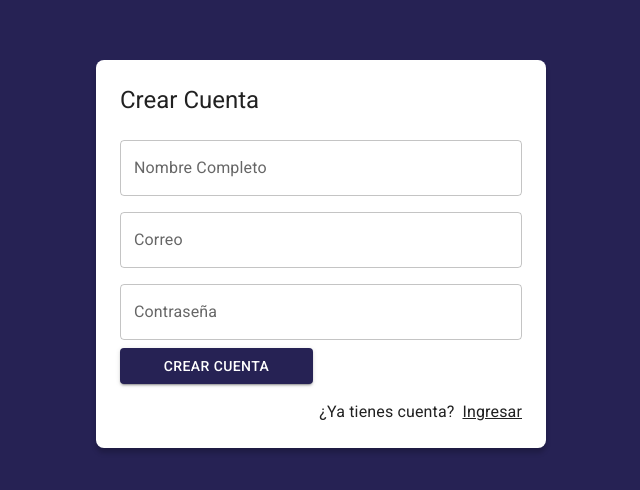
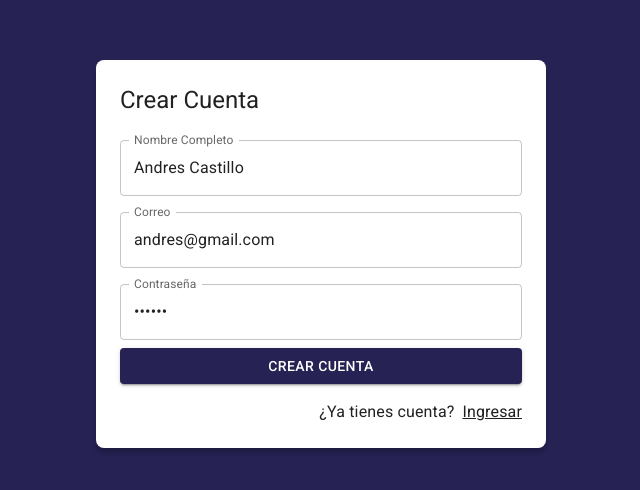
Before and after one commit to Arevelo27/journal-app, a React (Vite) app: page /auth/register in a window 1280 px wide. Shown: the part 146-636 px from the top of the page, without its empty margins (319-959 px from the left). Built offline with nearby package versions, Linux system fonts and the light colour scheme.

Commit message:
Formulario de registro de usuarios

```diff
--- a/src/auth/pages/RegisterPage.jsx
+++ b/src/auth/pages/RegisterPage.jsx
@@ -1,11 +1,26 @@
 import { Link as RouterLink } from 'react-router-dom'
 import { Button, Grid2, Link, TextField, Typography } from '@mui/material'
 import { AuthLayout } from '../layout/AuthLayout'
+import { useForm } from '../../hook';
 
 export const RegisterPage = () => {
+
+  const formData = {
+    email: 'andres@gmail.com',
+    password: '123456',
+    displayName: 'Andres Castillo'
+  }
+
+  const { displayName, email, password, onInputChange, formState } = useForm(formData);
+
+  const onSubmit = (event) => {
+    event.preventDefault();
+    console.log(formState)
+  }
+
   return (
     <AuthLayout title="Crear Cuenta">
-      <form>
+      <form onSubmit={onSubmit}>
         <Grid2 container>
           <Grid2 size={{ xs: 12 }} sx={{ mt: 2 }}>
             <TextField
@@ -13,6 +28,9 @@
               type="text"
               placeholder="Nombre Completo"
               fullWidth
+              name='displayName'
+              value={displayName}
+              onChange={onInputChange}
             />
           </Grid2>
           <Grid2 size={{ xs: 12 }} sx={{ mt: 2 }}>
@@ -21,6 +39,9 @@
               type="email"
               placeholder="Correo"
               fullWidth
+              name='email'
+              value={email}
+              onChange={onInputChange}
             />
           </Grid2>
           <Grid2 size={{ xs: 12 }} sx={{ mt: 2 }}>
@@ -29,12 +50,19 @@
               type="password"
               placeholder="Contraseña"
               fullWidth
+              name='password'
+              value={password}
+              onChange={onInputChange}
             />
           </Grid2>
 
           <Grid2 container spacing={2} size={{ xs: 12 }} sx={{ mb: 2, mt: 1 }}>
-            <Grid2 size={{ xs: 12, sm: 6 }} >
-              <Button variant="contained" fullWidth>
+            <Grid2 size={{ xs: 12 }} >
+              <Button
+                type="submit"
+                variant="contained"
+                fullWidth
+              >
                 Crear Cuenta
               </Button>
             </Grid2>
```
